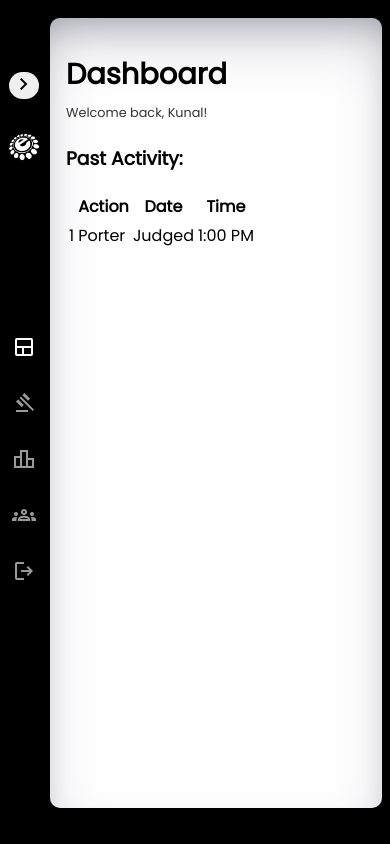
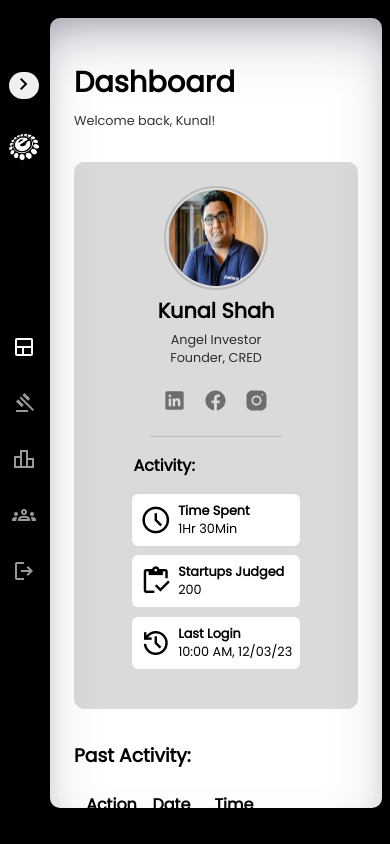
Before and after one commit to abhinavreddy05/dashboard, a plain HTML site: page index.html in a window 390 px wide. Drawn offline with nearby package versions, Linux system fonts and the light colour scheme.

Commit message:
added profile section in mobile

```diff
--- a/assets/css/style.css
+++ b/assets/css/style.css
@@ -54,6 +54,7 @@ ul li{
     align-items: center;
     padding-right: 10px;
     min-width: fit-content;
+    max-width: max-content;
 }
 
 .sidebar .top{
@@ -127,6 +128,7 @@ nav ul li a:hover, .active{
     border-radius: 10px;
     box-shadow: rgba(50, 50, 93, 0.25) 0px 30px 60px -12px inset, rgba(0, 0, 0, 0.3) 0px 18px 36px -18px inset;
     overflow-y: overlay;
+    width: 100%;
 }
 
 .main .left{
@@ -273,6 +275,10 @@ nav ul li a:hover, .active{
     font-size: 0.8rem;
 }
 
+.pricard{
+    display: none;
+}
+
 @media (max-width: 900px) {
     body{
         padding: 10px 0;
@@ -297,6 +303,7 @@ nav ul li a:hover, .active{
         border: none;
         border-radius: 100px;
         padding: 0 0.2rem;
+        cursor: pointer;
     }
     nav ul li .linktxt{
         display: none;
@@ -313,6 +320,146 @@ nav ul li a:hover, .active{
     .main .left{
         width: 100%;
         min-width: 280px;
+        padding: 1.5rem;
+    }
+    .pricard{
+        display: flex;
+        flex-direction: row;
+        justify-content: space-evenly;
+        align-items: center;
+        flex-wrap: wrap;
+        background-color: #00000025;
         padding: 1rem;
+        border-radius: 10px;
+        margin: 1rem 0;
+    }
+    .pricard .profile{
+        display: flex;
+        flex-direction: column;
+        justify-content: center;
+        align-items: center;
+        text-align: center;
+        border: none;
+        border-right: 1px solid #00000025;
+        padding-right: 2rem;
+    }
+
+    .pricard .profile #profile{
+        width: 6.5rem;
+        height: 6.5rem;
+        border-radius: 100%;
+        padding: 2px;
+        border: 2px solid #00000025;
+    }
+
+    .pricard .profile h2{
+        margin: 0.3rem 0;
+        padding: 0;
+        font-size: 1.3rem;
+    }
+
+    .pricard .profile p{
+        margin-top: 0;
+        padding: 0;
+        opacity: 0.8;
+        font-size: 0.8rem;
+    }
+
+    .pricard .profile ul{
+        margin: 0.5rem 0;
+        padding: 0;
+        list-style: none;
+        display: flex;
+        flex-direction: row;
+        justify-content: space-evenly;
+        align-items: center;
+        gap: 1rem;
+        flex-wrap: nowrap;
+    }
+
+    .pricard .profile ul li{
+        padding: 0;
+        margin: 0;
+        opacity: 0.5;
+    }
+
+    .pricard .profile ul li:hover{
+        opacity: 1;
+    }
+
+    .pricard .activity{
+        padding: 0.5rem 0rem;
+    }
+
+    .pricard .activity h4{
+        margin: 0.5rem 0.1rem;
+    }
+
+    .pricard .activity ul{
+        display: flex;
+        flex-direction: column;
+        align-items: center;
+        justify-content: space-evenly;
+        gap: 0.6rem;
+    }
+
+    .pricard .activity ul li{
+        display: flex;
+        flex-direction: row;
+        gap: 0.4rem;
+        flex-wrap: nowrap;
+        align-items: center;
+        justify-content: flex-start;
+        background-color: #fff;
+        border-radius: 6px;
+        padding: 0.5rem;
+        width: 100%;
+        min-width: 7rem;
+        box-shadow: rgba(0, 0, 0, 0.01) 0px 4px 12px;
+        transition: all 0.08s ease;
+    }
+
+    .pricard .activity ul li:hover{
+        transform: scale(0.98);
+    }
+
+    .pricard .activity ul li span{
+        font-size: 2rem;
+    }
+
+    .pricard .activity ul li div{
+        margin: 0;
+        padding: 0;
+        display: flex;
+        flex-direction: column;
+    }
+
+    .pricard .activity ul li div h5{
+        font-size: 0.8rem;
+        margin: 0;
+        padding: 0;
+    }
+
+    .pricard .activity ul li div p{
+        margin: 0;
+        padding: 0;
+        font-size: 0.8rem;
     }
 }
+
+@media (max-width: 500px) {
+    .pricard{
+        display: flex;
+        flex-direction: column;
+        justify-content: center;
+        align-items: center;
+        margin: 2rem 0;
+    }
+
+    .pricard .profile{
+        padding: 0.5rem;
+        padding-bottom: 0.5rem;
+        border: none;
+        border-bottom: 1px solid #00000025;
+    }
+}
--- /dev/null
+++ b/assets/js/mobileprofile.js
@@ -0,0 +1,21 @@
+const mainleft = document.getElementsByClassName("left")[0];
+const mainright = document.getElementsByClassName("right")[0];
+const mainmiddle = document.getElementsByClassName("middle")[0];
+const profile = document.getElementsByClassName("pricard")[0].getElementsByClassName("profile")[0];
+const activity = document.getElementsByClassName("pricard")[0].getElementsByClassName("activity")[0];
+const hint = document.getElementsByClassName("hint--right");
+
+if(window.matchMedia("(max-width: 700px)").matches){
+    profile.innerHTML = mainright.getElementsByClassName("profile")[0].innerHTML
+    activity.innerHTML = mainright.getElementsByClassName("stats")[0].innerHTML
+}
+
+window.addEventListener("resize", function() {
+    if (window.matchMedia("(max-width: 700px)").matches) {
+        profile.style.display = "block"
+        profile.innerHTML = mainright.getElementsByClassName("profile")[0].innerHTML
+        activity.innerHTML = mainright.getElementsByClassName("stats")[0].innerHTML
+    } else{
+        profile.style.display = "none"
+    }
+})
--- a/index.html
+++ b/index.html
@@ -64,7 +64,12 @@
                 </div>
                 <div class="middle">
                     <div class="pricard">
-                        <h4></h4>
+                        <div class="profile">
+
+                        </div>
+                        <div class="activity">
+
+                        </div>
                     </div>
                 </div>
                 <div class="bottom">
@@ -148,4 +153,5 @@
         </div>
 </body>
 <script src="./assets/js/hamburger.js"></script>
+<script src="./assets/js/mobileprofile.js"></script>
 </html>
```
